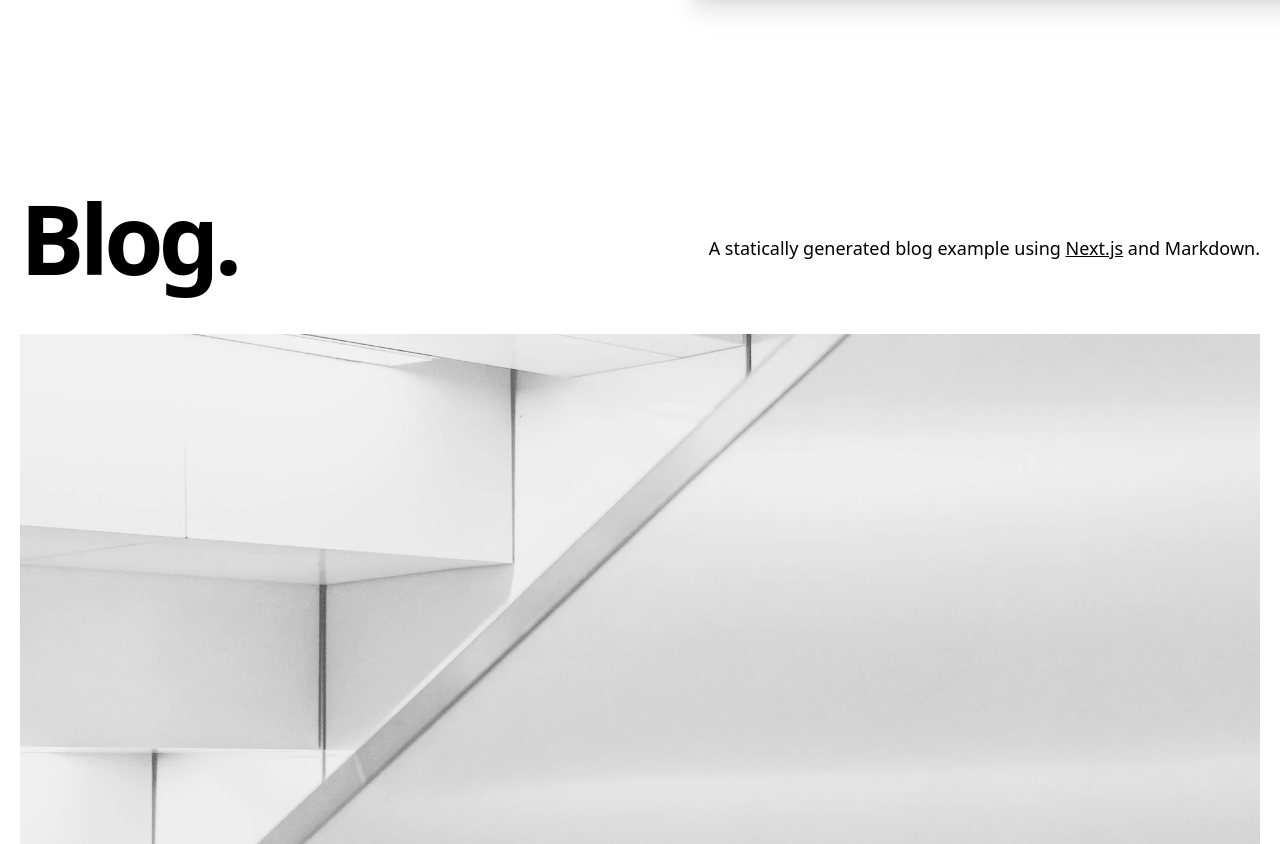
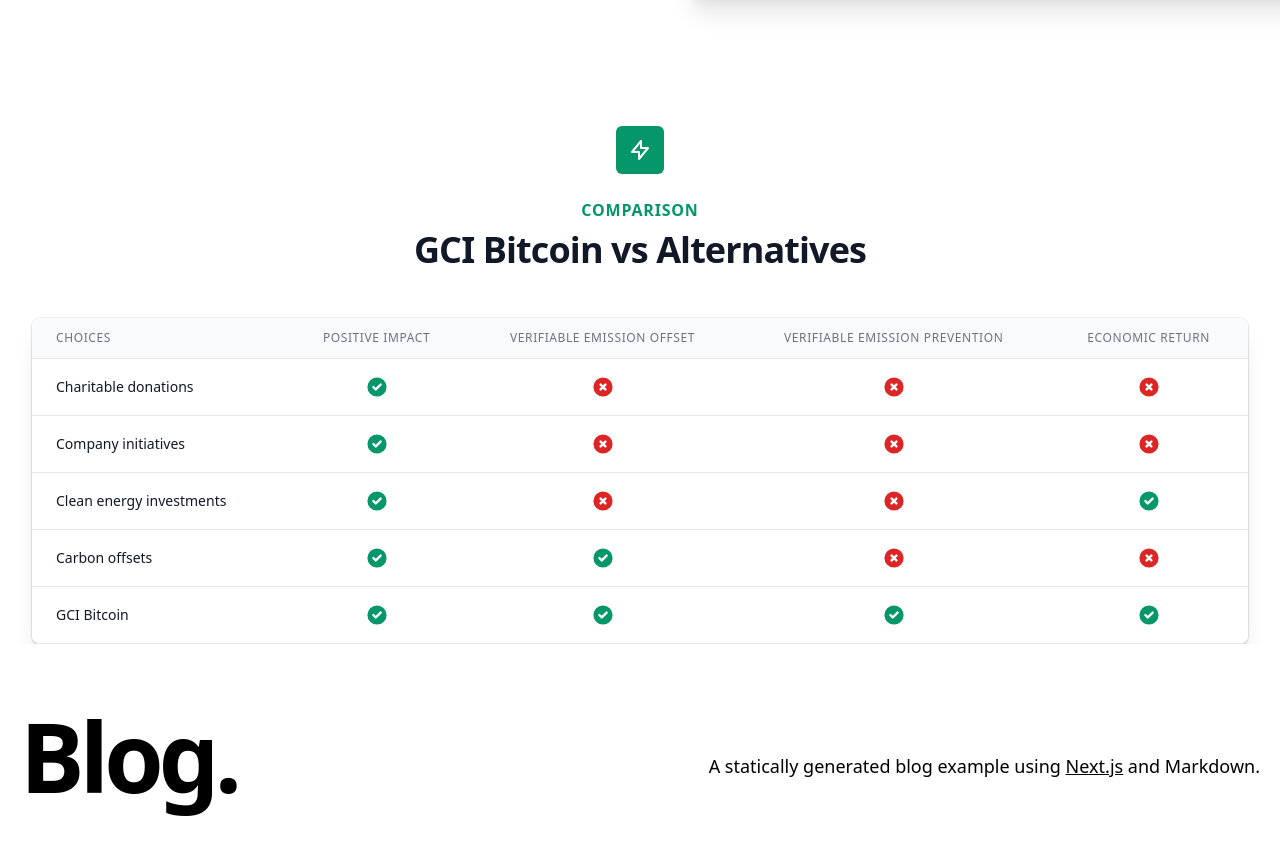
Before and after one commit to frontendbitcoin/gci-bitcoin, a Next.js app: page / in a window 1280 px wide. Shown: the part 1410-2254 px from the top of the page. Built offline with nearby package versions, Linux system fonts and the light colour scheme.

Commit message:
Created <Comparison /> component

```diff
--- /dev/null
+++ b/components/atoms/icon.tsx
@@ -0,0 +1,15 @@
+import { ReactNode, FC } from "react";
+
+interface IconInterface {
+  children: ReactNode;
+}
+
+const Icon: FC<IconInterface> = ({ children }) => (
+  <div>
+    <span className="h-12 w-12 rounded-md flex items-center justify-center bg-green-600">
+      {children}
+    </span>
+  </div>
+);
+
+export default Icon;
--- a/components/molecules/comparison-table.tsx
+++ b/components/molecules/comparison-table.tsx
@@ -1,10 +1,42 @@
+import { CheckCircleIcon, XCircleIcon } from "@heroicons/react/solid";
+
 /* This example requires Tailwind CSS v2.0+ */
 const people = [
   {
-    name: "Jane Cooper",
-    title: "Regional Paradigm Technician",
-    role: "Admin",
-    email: "jane.cooper@example.com",
+    choice: "Charitable donations",
+    positiveEnvironmentalImpact: true,
+    verifiablyOffsetEmissions: false,
+    verifiablyPreventsEmissions: false,
+    economicReturn: false,
+  },
+  {
+    choice: "Company initiatives",
+    positiveEnvironmentalImpact: true,
+    verifiablyOffsetEmissions: false,
+    verifiablyPreventsEmissions: false,
+    economicReturn: false,
+  },
+  {
+    choice: "Clean energy investments",
+    positiveEnvironmentalImpact: true,
+    verifiablyOffsetEmissions: false,
+    verifiablyPreventsEmissions: false,
+    economicReturn: true,
+  },
+  {
+    choice: "Carbon offsets",
+    positiveEnvironmentalImpact: true,
+    verifiablyOffsetEmissions: true,
+    verifiablyPreventsEmissions: false,
+    economicReturn: false,
+  },
+
+  {
+    choice: "GCI Bitcoin",
+    positiveEnvironmentalImpact: true,
+    verifiablyOffsetEmissions: true,
+    verifiablyPreventsEmissions: true,
+    economicReturn: true,
   },
   // More people...
 ];
@@ -21,50 +53,99 @@
                   scope="col"
                   className="px-6 py-3 text-left text-xs font-medium text-gray-500 uppercase tracking-wider"
                 >
-                  Name
+                  Choices
                 </th>
                 <th
                   scope="col"
-                  className="px-6 py-3 text-left text-xs font-medium text-gray-500 uppercase tracking-wider"
+                  className="px-6 py-3 text-center text-xs font-medium text-gray-500 uppercase tracking-wider"
                 >
-                  Title
+                  Positive Impact
                 </th>
                 <th
                   scope="col"
-                  className="px-6 py-3 text-left text-xs font-medium text-gray-500 uppercase tracking-wider"
+                  className="px-6 py-3 text-center text-xs font-medium text-gray-500 uppercase tracking-wider"
                 >
-                  Email
+                  Verifiable emission offset
                 </th>
                 <th
                   scope="col"
-                  className="px-6 py-3 text-left text-xs font-medium text-gray-500 uppercase tracking-wider"
+                  className="px-6 py-3 text-center text-xs font-medium text-gray-500 uppercase tracking-wider"
                 >
-                  Role
+                  Verifiable emission prevention
                 </th>
-                <th scope="col" className="relative px-6 py-3">
-                  <span className="sr-only">Edit</span>
+                <th
+                  scope="col"
+                  className="px-6 py-3 text-center text-xs font-medium text-gray-500 uppercase tracking-wider"
+                >
+                  Economic return
                 </th>
               </tr>
             </thead>
             <tbody className="bg-white divide-y divide-gray-200">
               {people.map((person) => (
-                <tr key={person.email}>
-                  <td className="px-6 py-4 whitespace-nowrap text-sm font-medium text-gray-900">
-                    {person.name}
+                <tr key={person.choice}>
+                  <td className="text-left px-6 py-4 whitespace-nowrap text-sm font-medium text-gray-900">
+                    {person.choice}
                   </td>
-                  <td className="px-6 py-4 whitespace-nowrap text-sm text-gray-500">
-                    {person.title}
+                  <td className="items-center px-6 py-4 whitespace-nowrap text-sm text-gray-500">
+                    <div className="flex justify-center">
+                      {person.positiveEnvironmentalImpact ? (
+                        <CheckCircleIcon
+                          className="h-6 w-6 text-green-600 "
+                          aria-hidden="true"
+                        />
+                      ) : (
+                        <XCircleIcon
+                          className="h-6 w-6 text-red-600"
+                          aria-hidden="true"
+                        />
+                      )}
+                    </div>
                   </td>
-                  <td className="px-6 py-4 whitespace-nowrap text-sm text-gray-500">
-                    {person.email}
+                  <td className="items-center px-6 py-4 whitespace-nowrap text-sm text-gray-500">
+                    <div className="flex justify-center">
+                      {person.verifiablyOffsetEmissions ? (
+                        <CheckCircleIcon
+                          className="h-6 w-6 text-green-600 "
+                          aria-hidden="true"
+                        />
+                      ) : (
+                        <XCircleIcon
+                          className="h-6 w-6 text-red-600"
+                          aria-hidden="true"
+                        />
+                      )}
+                    </div>
                   </td>
-                  <td className="px-6 py-4 whitespace-nowrap text-sm text-gray-500">
-                    {person.role}
+                  <td className="text-left px-6 py-4 whitespace-nowrap text-sm text-gray-500">
+                    <div className="flex justify-center">
+                      {person.verifiablyPreventsEmissions ? (
+                        <CheckCircleIcon
+                          className="h-6 w-6 text-green-600 "
+                          aria-hidden="true"
+                        />
+                      ) : (
+                        <XCircleIcon
+                          className="h-6 w-6 text-red-600"
+                          aria-hidden="true"
+                        />
+                      )}
+                    </div>
                   </td>
-                  <td className="px-6 py-4 whitespace-nowrap text-right text-sm font-medium">
-                    <span className="text-indigo-600 hover:text-indigo-900">
-                      Edit
-                    </span>
+                  <td className="text-left px-6 py-4 whitespace-nowrap text-sm text-gray-500">
+                    <div className="flex justify-center">
+                      {person.economicReturn ? (
+                        <CheckCircleIcon
+                          className="h-6 w-6 text-green-600 "
+                          aria-hidden="true"
+                        />
+                      ) : (
+                        <XCircleIcon
+                          className="h-6 w-6 text-red-600"
+                          aria-hidden="true"
+                        />
+                      )}
+                    </div>
                   </td>
                 </tr>
               ))}
--- /dev/null
+++ b/components/organisms/comparison.tsx
@@ -0,0 +1,31 @@
+import Icon from "components/atoms/icon";
+import ComparisonTable from "components/molecules/comparison-table";
+import { LightningBoltIcon } from "@heroicons/react/outline";
+
+const Comparison = () => (
+  <div className="relative overflow-hidden">
+    <div className="mx-auto max-w-md px-4 text-center sm:px-6 sm:max-w-3xl lg:px-8 lg:max-w-7xl">
+      <div className="flex items-center flex-col">
+        <Icon>
+          <LightningBoltIcon
+            className="h-6 w-6 text-white"
+            aria-hidden="true"
+          />
+        </Icon>
+        <h2 className="mt-6 text-base font-semibold tracking-wider text-green-600 uppercase">
+          Comparison
+        </h2>
+        <p className="mt-2 text-3xl font-extrabold text-gray-900 tracking-tight sm:text-4xl">
+          GCI Bitcoin vs Alternatives
+        </p>
+      </div>
+      <div className="mt-12 ">
+        <div className="rounded-lg shadow-xl ring-1 ring-black ring-opacity-5">
+          <ComparisonTable />
+        </div>
+      </div>
+    </div>
+  </div>
+);
+
+export default Comparison;
--- a/components/organisms/how-it-works.tsx
+++ b/components/organisms/how-it-works.tsx
@@ -1,6 +1,6 @@
-import ComparisonTable from "components/molecules/comparison-table";
 /* This example requires Tailwind CSS v2.0+ */
-import { LightBulbIcon, LightningBoltIcon } from "@heroicons/react/outline";
+import Icon from "components/atoms/icon";
+import { LightBulbIcon } from "@heroicons/react/outline";
 
 const HowItWorks = () => (
   <div className="relative bg-white pt-16 pb-32 overflow-hidden">
@@ -9,12 +9,12 @@
         <div className="px-4 max-w-xl mx-auto sm:px-6 lg:py-16 lg:max-w-none lg:mx-0 lg:px-0">
           <div>
             <div>
-              <span className="h-12 w-12 rounded-md flex items-center justify-center bg-green-600">
+              <Icon>
                 <LightBulbIcon
                   className="h-6 w-6 text-white"
                   aria-hidden="true"
                 />
-              </span>
+              </Icon>
             </div>
             <div className="mt-6">
               <h2 className="text-3xl font-extrabold tracking-tight text-gray-900">
@@ -31,7 +31,7 @@
               </p>
               <p className="mt-4 text-lg text-gray-500">
                 This financial instrument is called a Green Co-Investment
-                Instrument (GCI)
+                Instrument (GCI).
               </p>
             </div>
           </div>
--- a/pages/index.tsx
+++ b/pages/index.tsx
@@ -2,6 +2,7 @@
 import Layout from "components/layouts/layout";
 import Hero from "components/organisms/hero";
 import HowItWorks from "components/organisms/how-it-works";
+import Comparison from "components/organisms/comparison";
 import Container from "../old-components/container";
 import MoreStories from "../old-components/more-stories";
 import HeroPost from "../old-components/hero-post";
@@ -23,6 +24,7 @@
       </Head>
       <Hero />
       <HowItWorks />
+      <Comparison />
       <Container>
         <Intro />
         {heroPost && (
```
